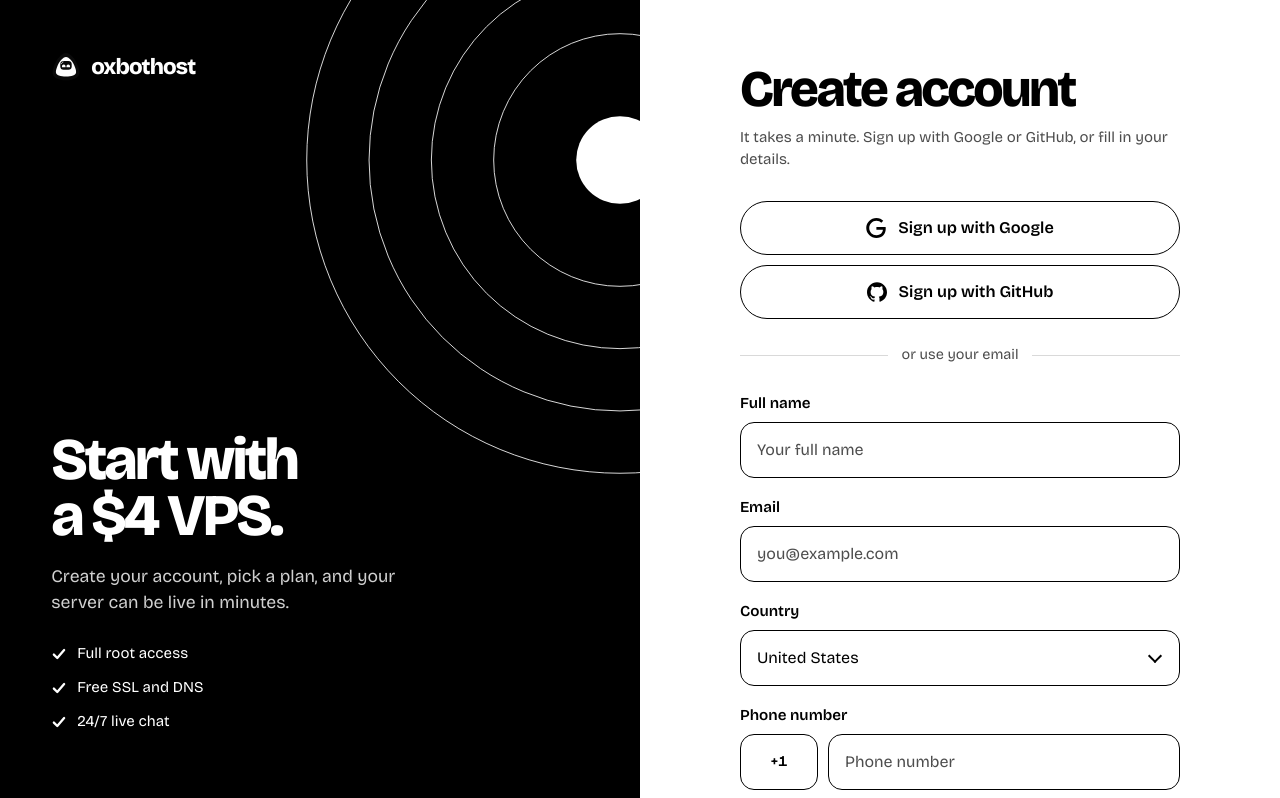
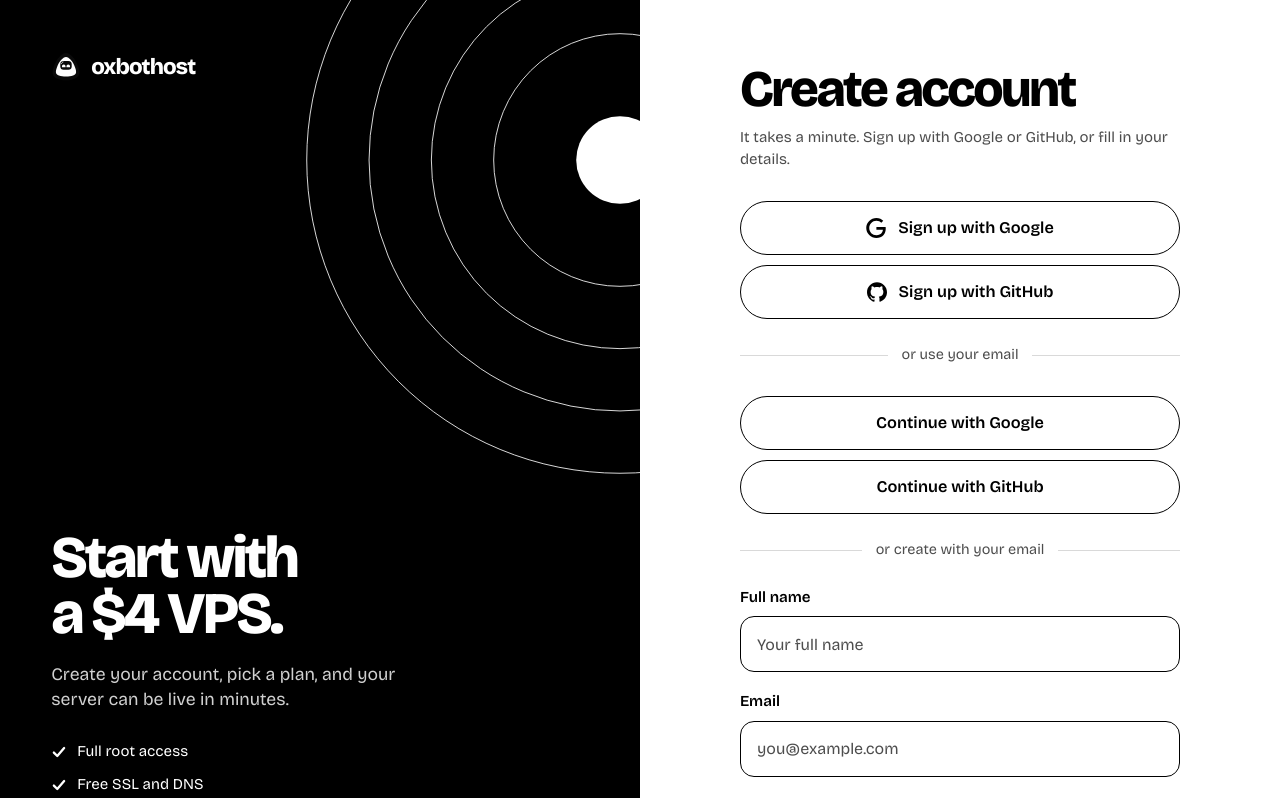
Before and after one commit to Lordave822/Oxbothost-, a PHP site: page /register.php in a window 1280 px wide. Shown: the top 798 px of the page. Run offline with PHP 8.4, Linux system fonts and the light colour scheme.

Commit message:
Add live social sign-in buttons to registration

```diff
--- a/register.php
+++ b/register.php
@@ -271,7 +271,8 @@ option{background:var(--bg);color:var(--fg)}
 
       <?php if ($notice): ?><div id="notice" class="notice show" role="alert"><?= htmlspecialchars($notice, ENT_QUOTES, "UTF-8") ?></div><?php endif; ?>
 
-      <form id="register-form" action="register.php" method="post">
+      <div class="social"><a class="btn ghost" href="/auth/google">Continue with Google</a><a class="btn ghost" href="/auth/github">Continue with GitHub</a></div><div class="or" role="separator">or create with your email</div>
+<form id="register-form" action="register.php" method="post">
         <input type="hidden" name="csrf" value="<?= htmlspecialchars(csrf_token(), ENT_QUOTES, 'UTF-8') ?>">
 
         <div class="field">
```
